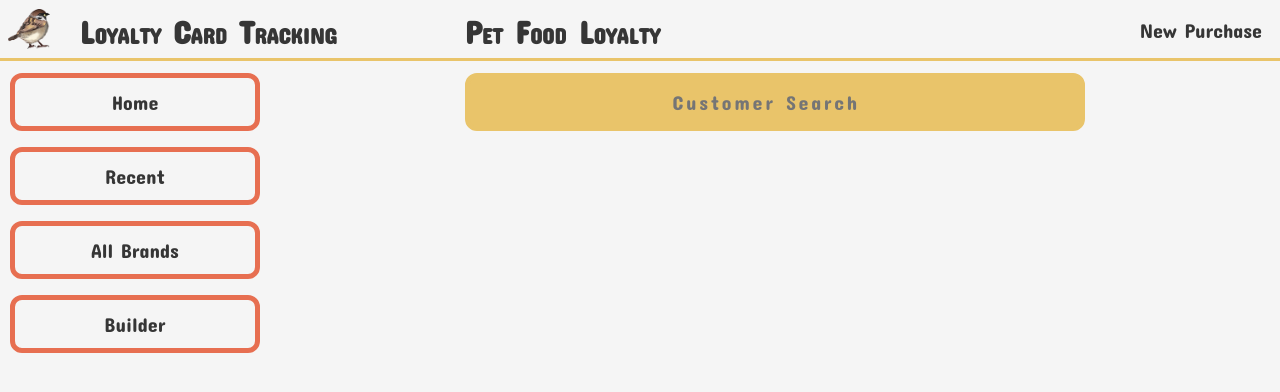
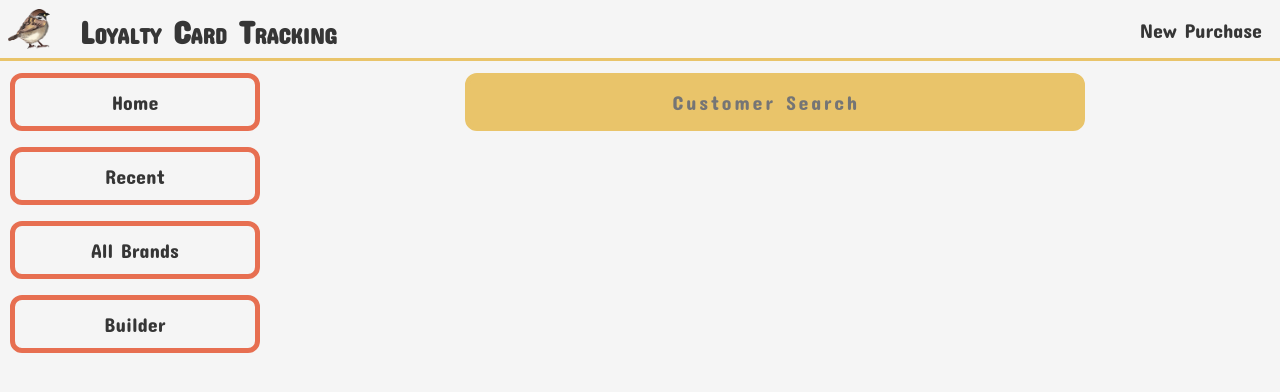
Before and after one commit to sam-taiff/pet-food-loyalty-tracker, a React (Vite) app: page / in a window 1280 px wide. Shown: the top 392 px of the page. Built offline with nearby package versions, Linux system fonts and the light colour scheme.

Commit message:
working title that dynamically changes depending on the page

```diff
--- a/src/App.tsx
+++ b/src/App.tsx
@@ -14,32 +14,31 @@ import {
   Builder,
   ProfilePage
 } from './assets/pages';
+import { routes } from './routes';
 
 import { CustListView, CustomerCards, TableComponent } from './assets/view-components';
 
 function App() {
 
   return (
-    <>
     <Router>
-        <TopBar />
+      <TopBar routes={routes} />
       <SideBar />
       <div id="page">
         <Routes>
-            <Route path="/" element={<Home />} />
-            <Route path="/brands" element={<Brands />} />
-            <Route path="/database" element={<Database />} />
-            <Route path="/build" element={<Builder />} />
-            <Route path="/profile/:customerID" element={<ProfilePage />}>
+          {routes.map((route) => (
+            <Route key={route.path} path={route.path} element={route.element} />
+          ))}
+          {/* Nested routes for /profile/:customerID */}
+          <Route path="/profile/:customerID">
             <Route index element={<CustomerCards />} />
             <Route path="card" element={<CustomerCards />} />
             <Route path="list" element={<CustListView />} />
           </Route>
         </Routes>
       </div>
-      </Router >
-    </>
-  )
+    </Router>
+  );
 }
 
 export default App
--- a/src/assets/pages.tsx
+++ b/src/assets/pages.tsx
@@ -11,17 +11,12 @@ Modal.setAppElement("#root");
 //placeholder text (DEV USE ONLY)
 const lorem: string = "Lorem ipsum dolor sit amet, consectetur adipiscing elit. Proin lectus dui, rutrum sit amet nibh et, consectetur consequat metus. Nunc ultricies enim nec suscipit mollis. Praesent hendrerit, neque nec porta semper, sem tellus venenatis mi, vel sollicitudin tortor elit in libero. Etiam vitae enim eu velit aliquam fringilla. Mauris eleifend ante nisi, sit amet imperdiet purus sodales vitae. Ut posuere rhoncus quam nec dapibus. Proin ullamcorper mauris et lorem dignissim vehicula vitae mattis orci. In eu pulvinar ex. Curabitur euismod tellus quis enim condimentum vehicula. Fusce ac placerat nisi, in ultrices elit. Nulla fringilla ultrices eros, ut dictum felis luctus in. Donec pulvinar tempor felis, sit amet dignissim metus. Maecenas lectus erat, tempor vitae turpis vel, vulputate ultrices nisi."
 
-const PageTitle = ({ title }) => {
+export const TopBar = ({ routes }: { routes: { path: string; title: string }[] }) => {
     const location = useLocation();
 
-    useEffect(() => {
-        document.title = title;
-    }, [location, title]);
+    const currentRoute = routes.find((route) => route.path === location.pathname);
+    const headerText = currentRoute ? currentRoute.title : 'Page Not Found';
 
-    return null;
-};
-
-export const TopBar = () => {
     const [isModalOpen, setIsModalOpen] = useState(false); // Track modal visibility
 
     const openModal = () => {
@@ -37,7 +32,7 @@ export const TopBar = () => {
             <img src={logo} id="logo" />
             &nbsp;&nbsp;&nbsp;&nbsp;&nbsp;&nbsp;&nbsp;
             <a id="site-name" title="Back to Homepage" href='/'><span>Loyalty Card Tracking</span></a>
-            <a id="site-name" style={{ marginLeft: "10vw" }}><span>{document.title}</span></a>
+            <a id="site-name" style={{ marginLeft: "10vw" }}><span>{headerText}</span></a>
             <a id="new-purchase-button" onClick={openModal}>New Purchase</a>
             {isModalOpen && <AddPurchaseButton onAdd={(newPurchase) => createRow("Purchase", newPurchase)} onClose={closeModal} />}
         </div>
@@ -51,7 +46,7 @@ export const SideBar = () => {
             <a title="View Database" href="/database">Recent</a>
             <a title="Brands Page" href="/brands">All Brands</a>
             {/* <a onClick={openModal}>New Purchase</a> */}
-            <a href="/build">Builder</a>
+            <a href="/builder">Builder</a>
         </div>
     )
 }
@@ -236,7 +231,6 @@ export const Home = () => {
 export const Brands = () => {
     return (
         <div style={{ display: "block" }}>
-            <PageTitle title="Manage Brands" />
             <h1>Registered Brands</h1>
             <BrandCards />
         </div>
@@ -266,7 +260,6 @@ export const Builder = () => {
     };
     return (
         <div style={{ width: "90%" }}>
-            <PageTitle title="Builder" />
             <NewBrandForm />
             <div className="loader"></div>
             <NewCustomerForm />
--- /dev/null
+++ b/src/routes.tsx
@@ -0,0 +1,15 @@
+  import {
+    Home,
+    Brands,
+    Database,
+    Builder,
+    ProfilePage
+  } from './assets/pages';
+
+export const routes = [
+    { path: '/', element: <Home />, title: '' },
+    { path: '/brands', element: <Brands />, title: 'Manage Brands' },
+    { path: '/database', element: <Database />, title: 'Recent Purchases' },
+    { path: '/builder', element: <Builder />, title: 'Builder' },
+    { path: '/profile/:customerID', element: <ProfilePage />, title: '' },
+  ];
```
Lines whose indentation alone changed are shown as unchanged.
